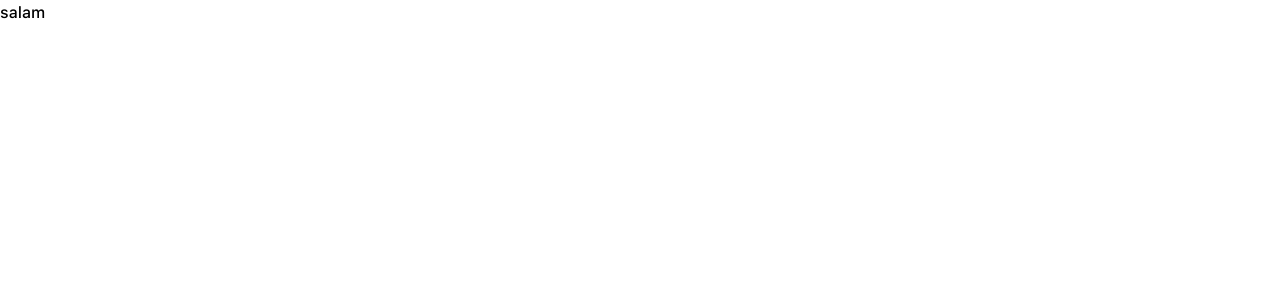
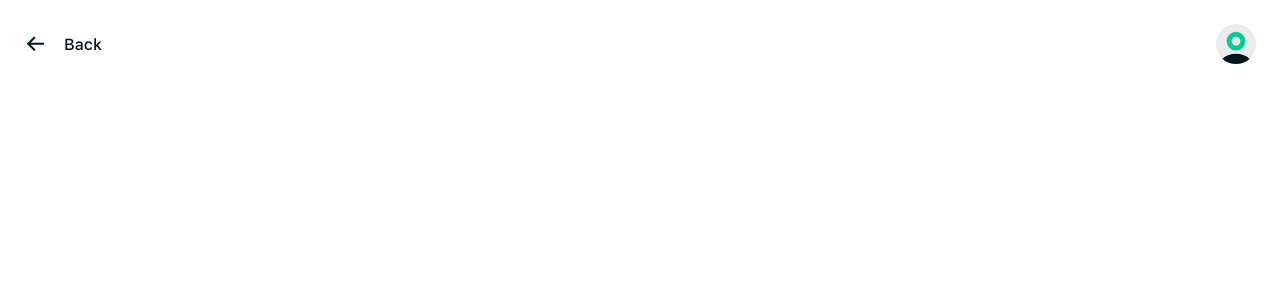
Before and after one commit to sarinaem/chatbot-project, a React (Vite) app: page /newChat in a window 1280 px wide. Shown: the top 300 px of the page. Built offline with nearby package versions, Linux system fonts and the light colour scheme.

Commit message:
add and create new page

```diff
--- a/src/Pages/DetailContent.jsx
+++ b/src/Pages/DetailContent.jsx
@@ -1,7 +1,24 @@
 
-
+import back from "../assets/left-arrow.svg"
+import Profile from "../assets/Profile.svg"
+import {Link} from "react-router-dom"
 export default function DetailContent(){
     return (
-        <div>salam</div>
+        <div>
+            <div className="flex flex-row justify-between items-center mt-6">
+                <Link to="/">
+                <div className="flex flex-row gap-2 items-center ml-4 ">
+                <img src={back} alt="" />
+
+                  <p className="text-[#051320]">Back</p>
+                </div>
+                </Link>
+                <Link to="/profile">
+                <img src={Profile} alt="" className="mr-6 flex justify-center items-center w-[40px] h-[40px]" />
+
+                </Link>
+            </div>
+
+        </div>
     )
 }
--- /dev/null
+++ b/src/components/ProfilUser.jsx
@@ -0,0 +1,6 @@
+
+export default function ProfileUser() {
+    return (
+      <div>Profile</div>
+    )
+  }
--- a/src/main.jsx
+++ b/src/main.jsx
@@ -7,6 +7,7 @@ import DetailContent from "./Pages/DetailContent.jsx"
 import NotFoundPage from './components/NotFoundPage.jsx'
 import SignUp from "./components/SignUp.jsx"
 import PasswordsDefine from './components/PasswordsDefine.jsx'
+import Profile from './components/ProfilUser.jsx'
 
 const router = createBrowserRouter([
   {
@@ -28,6 +29,10 @@ const router = createBrowserRouter([
 {
   path: "/signUp",
   element: <SignUp />
+},
+{
+  path: "/profile",
+  element: <Profile />
 }
 
 
```
Also changed, not shown: src/assets/Profile.svg (added), src/assets/left-arrow.svg (added).
